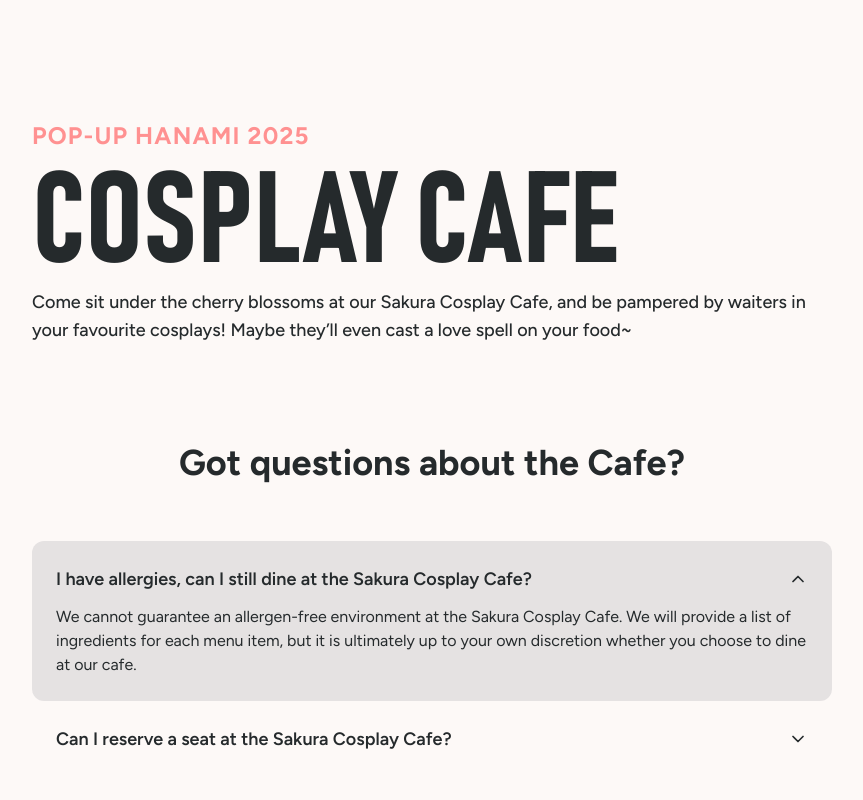
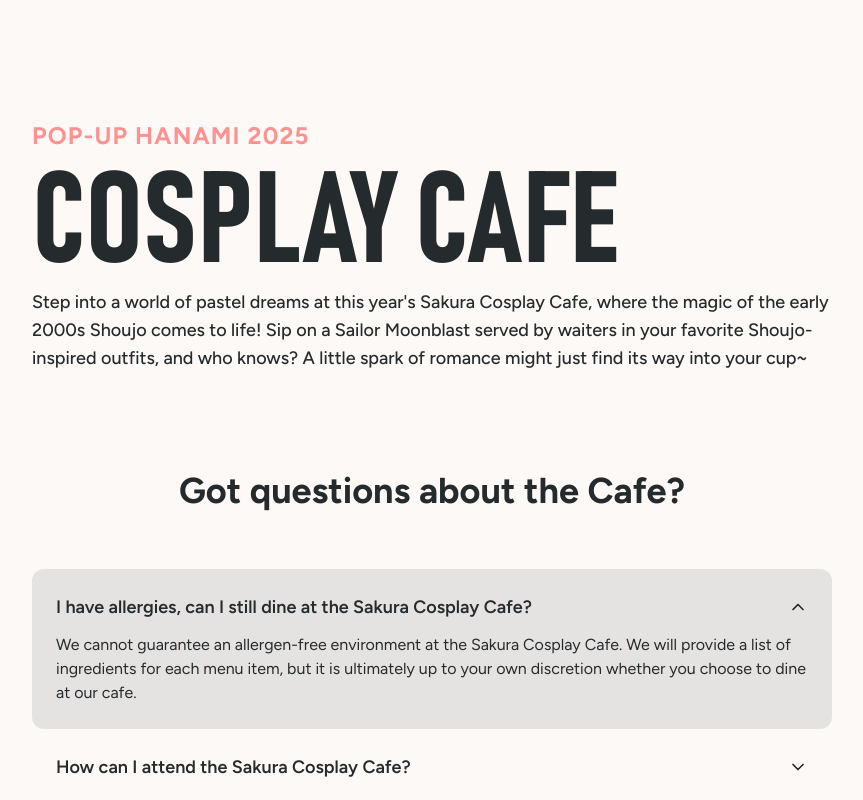
Before and after one commit to hanssy130/sakuramochi, a Next.js app: page /cafe in a window 1280 px wide. Shown: the top 800 px of the page, without its empty margins (208-1071 px from the left). Built offline with nearby package versions, Linux system fonts and the light colour scheme; a web font is replaced by a local one.

Commit message:
update cafefaq

```diff
--- a/app/cafe/page.tsx
+++ b/app/cafe/page.tsx
@@ -24,9 +24,7 @@ export default function Cafe() {
         </div>
         <div data-aos="fade-up" className="lg:w-2/3">
           <p className="font-sans font-medium text-lg">
-            Come sit under the cherry blossoms at our Sakura Cosplay Cafe, and
-            be pampered by waiters in your favourite cosplays! Maybe they’ll
-            even cast a love spell on your food~
+          Step into a world of pastel dreams at this year's Sakura Cosplay Cafe, where the magic of the early 2000s Shoujo comes to life! Sip on a Sailor Moonblast served by waiters in your favorite Shoujo-inspired outfits, and who knows? A little spark of romance might just find its way into your cup~
           </p>
         </div>
         <div data-aos="fade-up" className="lg:w-2/3 my-24">
--- a/components/cafeFaq.tsx
+++ b/components/cafeFaq.tsx
@@ -69,7 +69,7 @@ export function CafeFaq() {
               className="hs-accordion-toggle group pb-3 inline-flex items-center justify-between gap-x-3 w-full md:text-lg font-semibold text-start text-black rounded-lg transition hover:text-green"
               aria-controls="hs-basic-with-title-and-arrow-stretched-collapse-two"
             >
-              Can I reserve a seat at the Sakura Cosplay Cafe?
+              How can I attend the Sakura Cosplay Cafe?
               <svg
                 className="hs-accordion-active:hidden block flex-shrink-0 size-5 text-black group-hover:text-green"
                 xmlns="http://www.w3.org/2000/svg"
@@ -105,9 +105,7 @@ export function CafeFaq() {
               aria-labelledby="hs-basic-with-title-and-arrow-stretched-heading-two"
             >
               <p className="text-black ">
-                No. All seats are first come first serve at the Sakura Cosplay
-                Cafe. We recommend arriving early to secure your cosplay dining
-                experience at our cafe!
+              Purchase a ticket to Pop-Up Hanami, and show up to our Cafe anytime during the event!
               </p>
             </div>
           </div>
@@ -203,10 +201,7 @@ export function CafeFaq() {
               aria-labelledby="hs-basic-with-title-and-arrow-stretched-heading-four"
             >
               <p className="text-black ">
-                The Sakura Cosplay Cafe will open at 12:30pm and be open until
-                we run out of food (or the event ends!). Food and drink is
-                limited, so we recommend coming as early as possible to secure
-                your favourite treat at the Sakura Cosplay Cafe!
+              The Sakura Cosplay Cafe will open at 11:00am and be open until we run out of ingredients (or the event ends!). Drinks are limited, so we recommend coming as early as possible to secure your favourite beverage at the Sakura Cosplay Cafe!
               </p>
             </div>
           </div>
@@ -255,9 +250,7 @@ export function CafeFaq() {
               aria-labelledby="hs-basic-with-title-and-arrow-stretched-heading-five"
             >
               <p className="text-black ">
-                Our tables seat a maximum of 6, and a minimum of 2. If you want
-                to come eat solo, please understand that you might get seated
-                with other solos as seating space is limited in the cafe.
+              There is no assigned seating at the Sakura Cosplay Cafe, so feel free to eat with as many/as few people as possible!
               </p>
             </div>
           </div>
@@ -306,8 +299,7 @@ export function CafeFaq() {
               aria-labelledby="hs-basic-with-title-and-arrow-stretched-heading-six"
             >
               <p className="text-black ">
-                Yes! Feel free to take home the menus, as well as our
-                custom-made coasters as a souvenir!
+              You are welcome to take one home as long as supplies last!
               </p>
             </div>
           </div>
```
